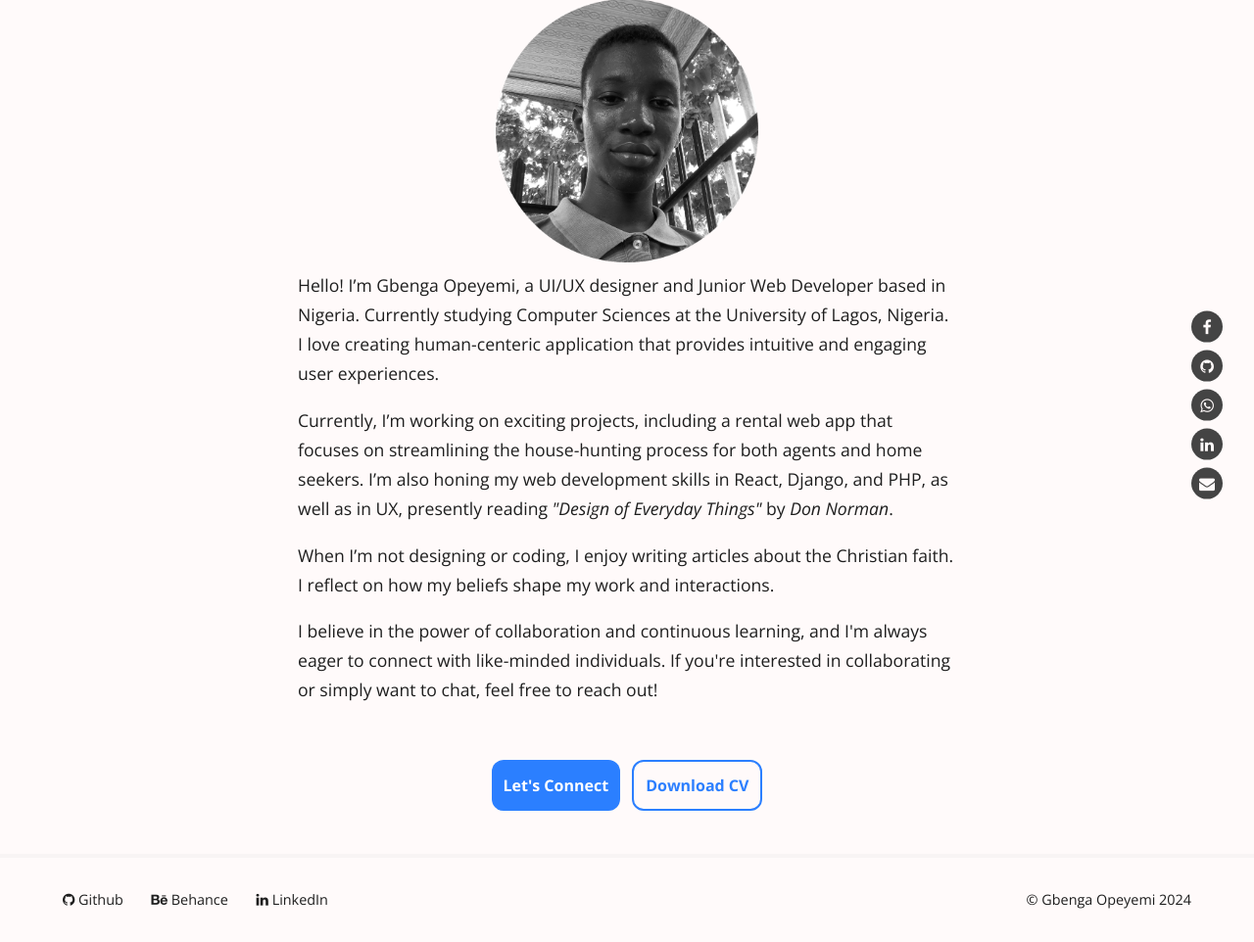
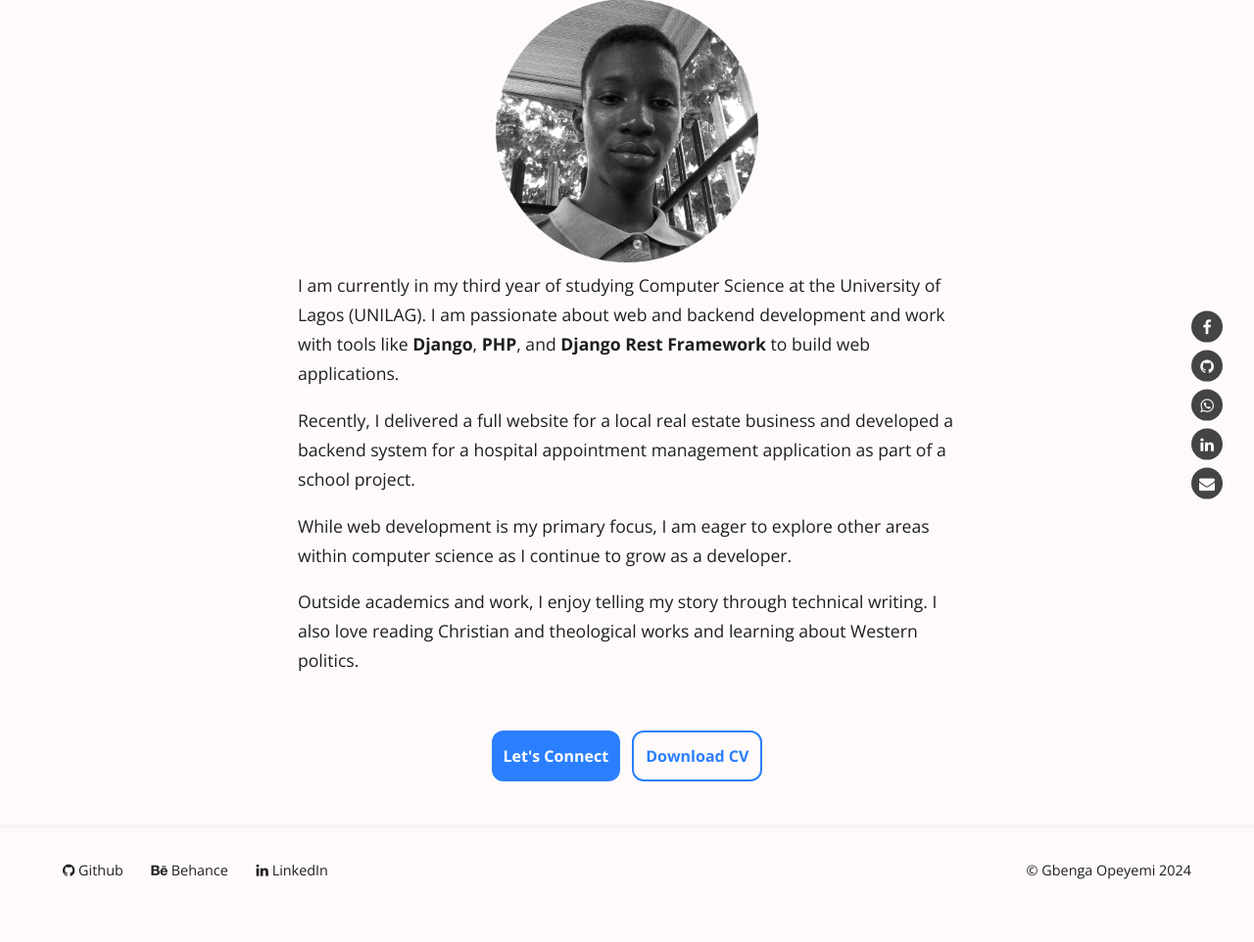
Before and after one commit to opesam42/portfolio-oop, a PHP site: page /projects/about in a window 1280 px wide. Shown: the part 220-1182 px from the top of the page at 98% size. After the commit the page ends 1118 px from the top, so only its background shows below. Run offline with PHP 8.4, Linux system fonts and the light colour scheme; data that the repository does not hold is empty; style sheets or scripts are compiled from the project's sources.

Commit message:
update about page

```diff
--- a/apps/views/about.view.php
+++ b/apps/views/about.view.php
@@ -10,13 +10,13 @@
             <h1>About Me</h1>
         </section>
         <img src="assets/dp_photo1.png" alt="my photo" width="40%" class="dp">
-        <p>Hello! I’m Gbenga Opeyemi, a UI/UX designer and Junior Web Developer based in Nigeria. Currently studying Computer Sciences at the University of Lagos, Nigeria. I love creating human-centeric application that provides intuitive and engaging user experiences.</p>
+         <p>I am currently in my third year of studying Computer Science at the University of Lagos (UNILAG). I am passionate about web and backend development and work with tools like <strong>Django</strong>, <strong>PHP</strong>, and <strong>Django Rest Framework</strong> to build web applications.</p>
 
-        <p>Currently, I’m working on exciting projects, including a rental web app that focuses on streamlining the house-hunting process for both agents and home seekers. I’m also honing my web development skills in React, Django, and PHP, as well as in UX, presently reading <em>"Design of Everyday Things"</em> by <i>Don Norman</i>.</p>
+        <p>Recently, I delivered a full website for a local real estate business and developed a backend system for a hospital appointment management application as part of a school project.</p>
 
-        <p>When I’m not designing or coding, I enjoy writing articles about the Christian faith. I reflect on how my beliefs shape my work and interactions.</p>
+        <p>While web development is my primary focus, I am eager to explore other areas within computer science as I continue to grow as a developer.</p>
 
-        <p>I believe in the power of collaboration and continuous learning, and I'm always eager to connect with like-minded individuals. If you're interested in collaborating or simply want to chat, feel free to reach out!</p>
+        <p>Outside academics and work, I enjoy telling my story through technical writing. I also love reading Christian and theological works and learning about Western politics.</p>
     </div>
 </main>
 
```
